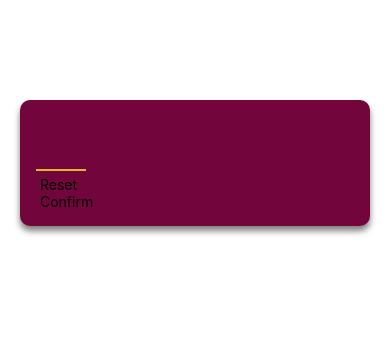
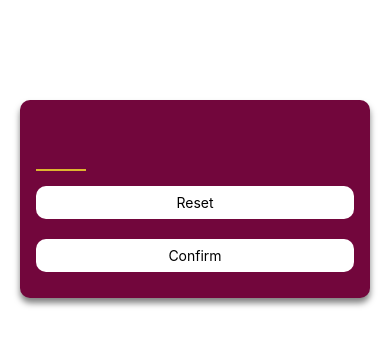
Before and after one commit to ayalasher/rn-game, a React Native app: screen / in a window 390 px wide. Shown: the top 346 px of the page. Built offline with nearby package versions, Linux system fonts and the light colour scheme.

Commit message:
Styled the buttons

```diff
--- a/components/PrimaryButton.js
+++ b/components/PrimaryButton.js
@@ -1,15 +1,34 @@
-import { View, Text , Pressable} from "react-native"
+import { View, Text , Pressable, StyleSheet} from "react-native"
 
 export default function PrimaryButton(props) {
     const pressfunction = ()=>{
-        alert("Pressable pressed")
+        alert("Pressable pressed 😀")
     }
     return (
-        <Pressable>
-            <View onPress={pressfunction} >
-                <Text> {props.children} </Text>
+
+            <View style={styles.btnoutercontainer} >
+                 <Pressable onPress={pressfunction} style={styles.btninnnercontainer} android_ripple={{color:"grey"}} >
+                    <Text style={styles.buttontext} > {props.children} </Text>
+                 </Pressable>
             </View>
-        </Pressable>
 
     )
 }
+
+const styles = StyleSheet.create({
+    btninnnercontainer:{
+        paddingVertical:8,
+        paddingHorizontal:16,
+        elevation:2,
+        backgroundColor:"white",
+    },
+    buttontext:{
+        color:"black",
+        textAlign:"center",
+    },
+    btnoutercontainer:{
+        borderRadius:10,
+        marginVertical:10,
+        overflow:"hidden"
+    }
+})
```
